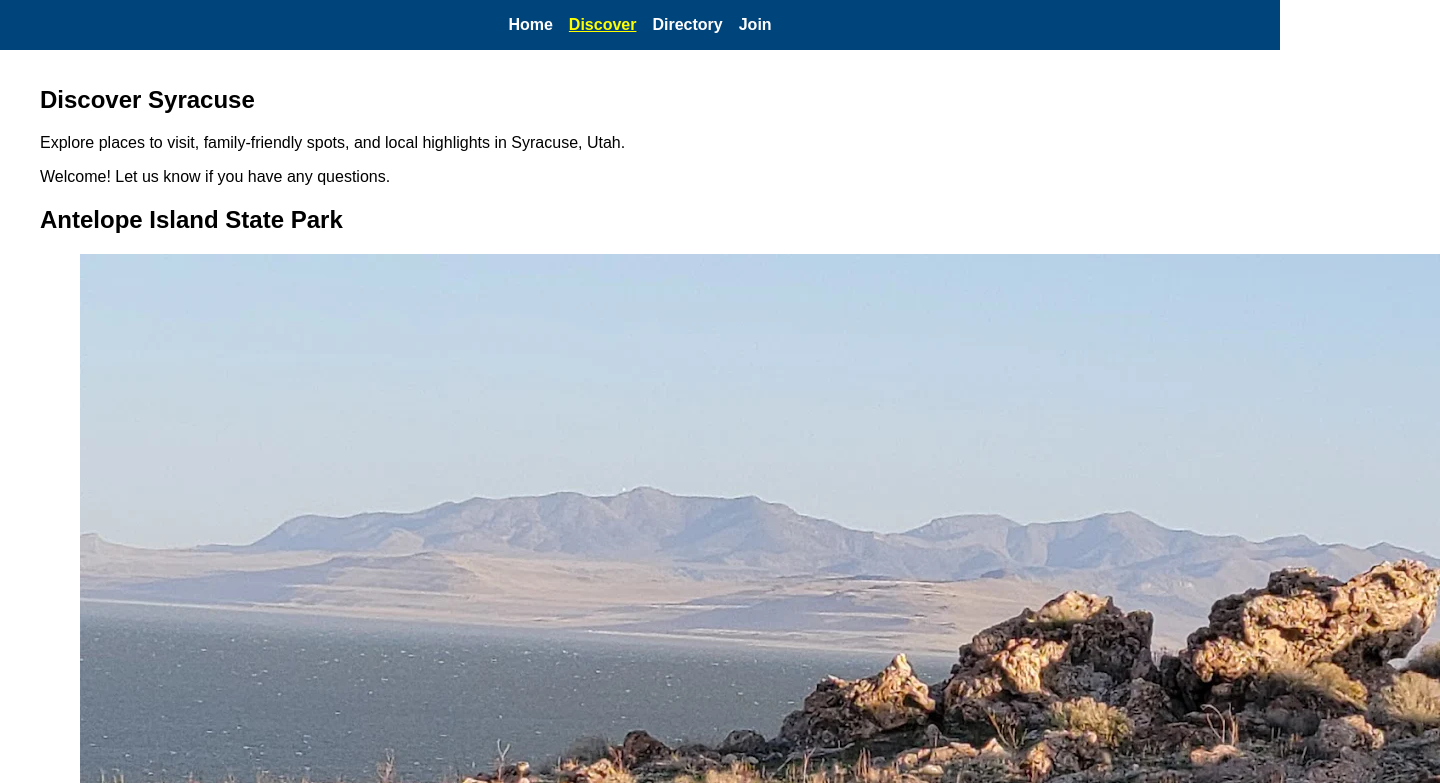
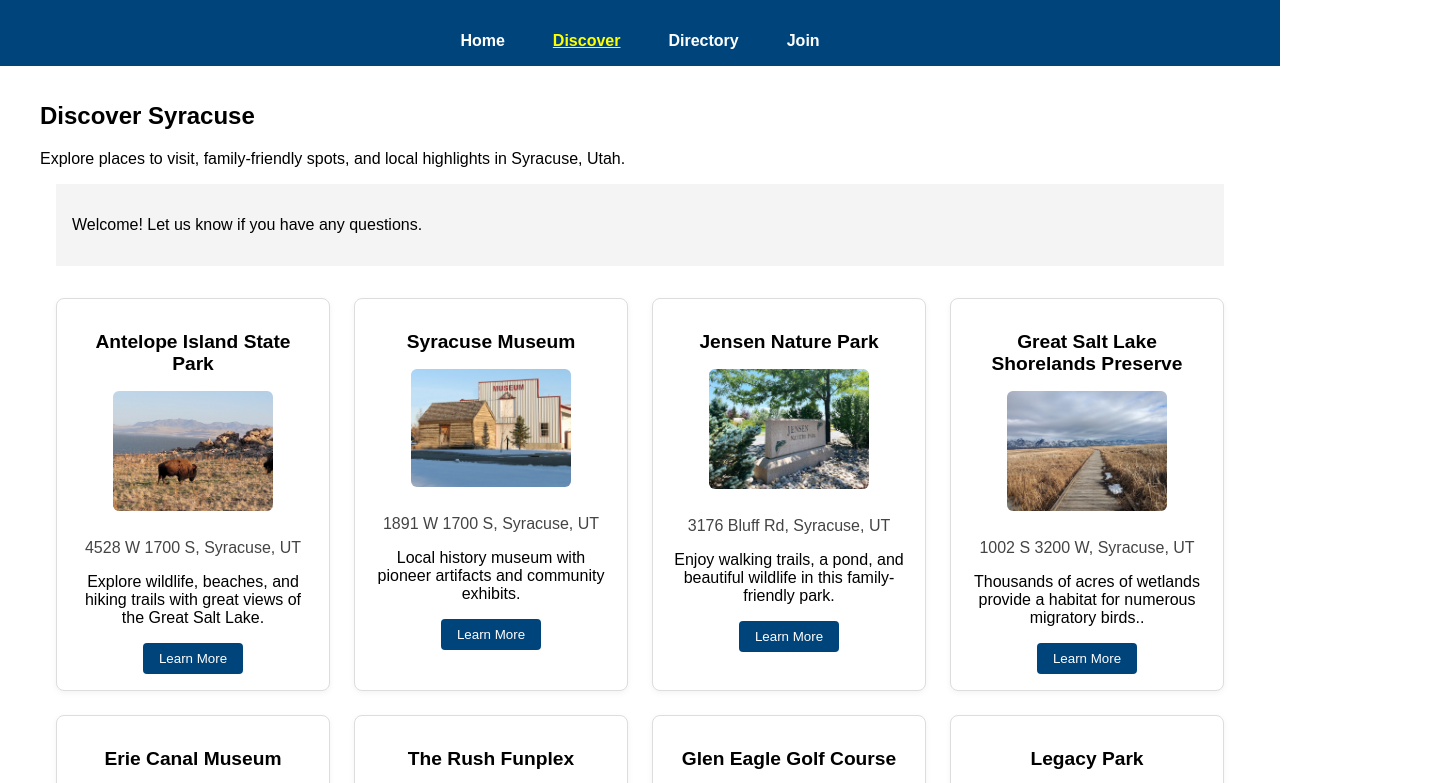
Before and after one commit to cotean17/wdd231, a plain HTML site: page chamber/discover.html in a window 1280 px wide. Shown: the top 783 px of the page, 1440 px wide, since content can reach past the window. Drawn offline with Linux system fonts and the light colour scheme.

Commit message:
corrections css

```diff
--- a/chamber/css/base.css
+++ b/chamber/css/base.css
@@ -32,19 +32,31 @@ body {
       "card6"
       "card7"
       "card8";
-    gap: 1rem;
+    gap: 1.5rem;
     padding: 1rem;
+    grid-template-columns: repeat(auto-fit, minmax(300px, 1fr)); /* auto layout */
+    justify-items: center;
   }
 
   .card {
     border: 1px solid #ddd;
     padding: 1rem;
     background-color: white;
+    border-radius: 8px;
+    box-shadow: 0 2px 6px rgba(0, 0, 0, 0.05);
+    text-align: center;
   }
 
+  .card h2 {
+    font-size: 1.2rem;
+    margin-bottom: 0.5rem;
+  }
   .card img {
     width: 100%;
+    max-width: 300px;  /* 🔥 controls how wide the image can be */
     height: auto;
+    border-radius: 6px;
+    margin-bottom: 0.5rem;
   }
 
   aside {
@@ -52,3 +64,19 @@ body {
     padding: 1rem;
     margin: 1rem;
   }
+  .card address {
+    font-style: normal;
+    color: #444;
+    margin-bottom: 0.5rem;
+  }
+  .card button {
+    background-color: #00447C;
+    color: white;
+    border: none;
+    padding: 0.5rem 1rem;
+    border-radius: 4px;
+    cursor: pointer;
+  }
+  .card button:hover {
+    background-color: #0061b0;
+  }
--- a/chamber/discover.html
+++ b/chamber/discover.html
@@ -14,9 +14,10 @@
 
   <title>Syracuse Chamber of Commerce | Discover</title>
   <link rel="icon" href="images/favicon.ico" type="image/x-icon" />
-  <link rel="stylesheet" href="css/styles.css" />
+  <link rel="stylesheet" href="css/base.css" />
   <link rel="stylesheet" href="css/medium.css" />
   <link rel="stylesheet" href="css/larger.css" />
+  <link rel="stylesheet" href="css/styles.css" />
 </head>
 
 <body>
--- a/chamber/js/discover.js
+++ b/chamber/js/discover.js
@@ -3,7 +3,7 @@ document.addEventListener("DOMContentLoaded", () => {
 
   const container = document.querySelector(".grid-container");
 
-  fetch("../../data/discover.json") // <-- Final correct path
+  fetch("data/discover.json") // <-- Final correct path
     .then(response => {
       if (!response.ok) {
         throw new Error("Failed to fetch JSON");
```
